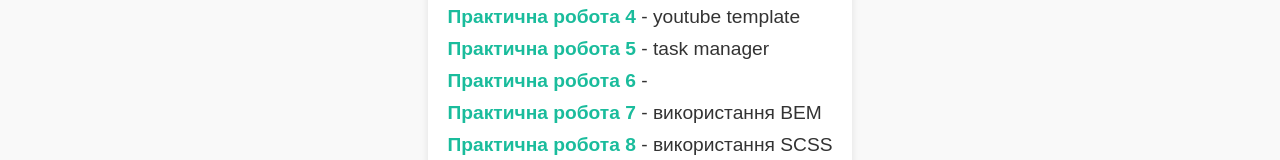
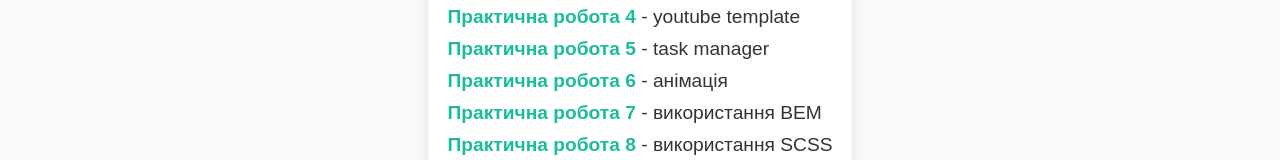
Before and after one commit to DmutroOhotnik/My-Web, a plain HTML site: page pages/practical/practical.html in a window 1280 px wide. Shown: the part 373-533 px from the top of the page. Drawn offline with Linux system fonts and the light colour scheme.

Commit message:
Update practical.html

```diff
--- a/pages/practical/practical.html
+++ b/pages/practical/practical.html
@@ -28,7 +28,7 @@
             <li><a href="./Tasks/Task3/index.html">Практична робота 3</a> - створення кнопки</li>
             <li><a href="./Tasks/Task4/index.html">Практична робота 4</a> - youtube template</li>
             <li><a href="./Tasks/Task5/index.html">Практична робота 5</a> - task manager</li>
-            <li><a href="./Tasks/Task6/index.html">Практична робота 6</a> - </li>
+            <li><a href="./Tasks/Task6/index.html">Практична робота 6</a> - анімація</li>
             <li><a href="./Tasks/Task7/index.html">Практична робота 7</a> - використання BEM</li>
             <li><a href="./Tasks/Task8/index.html">Практична робота 8</a> - використання SCSS</li>
         </ul>
```
